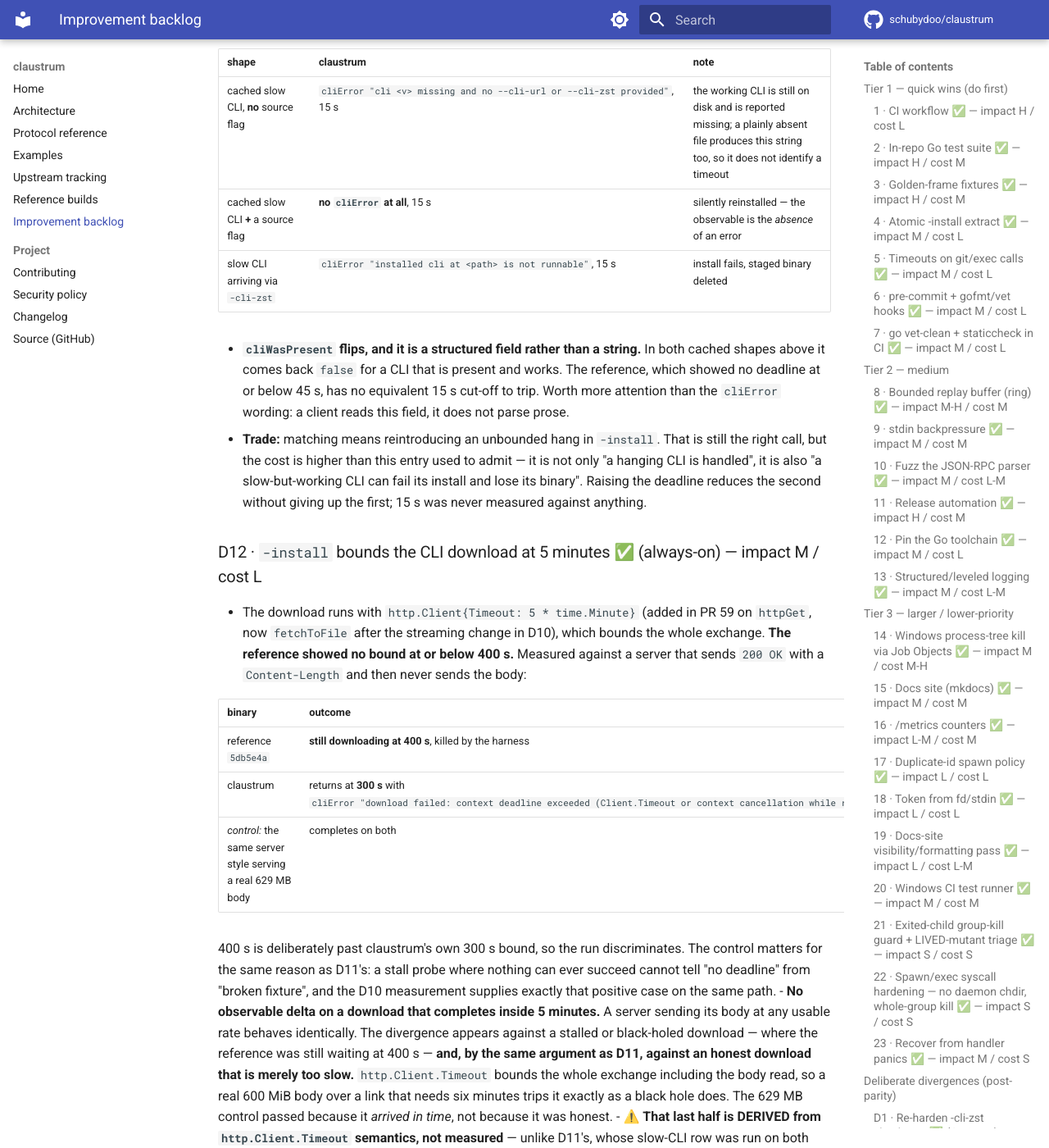
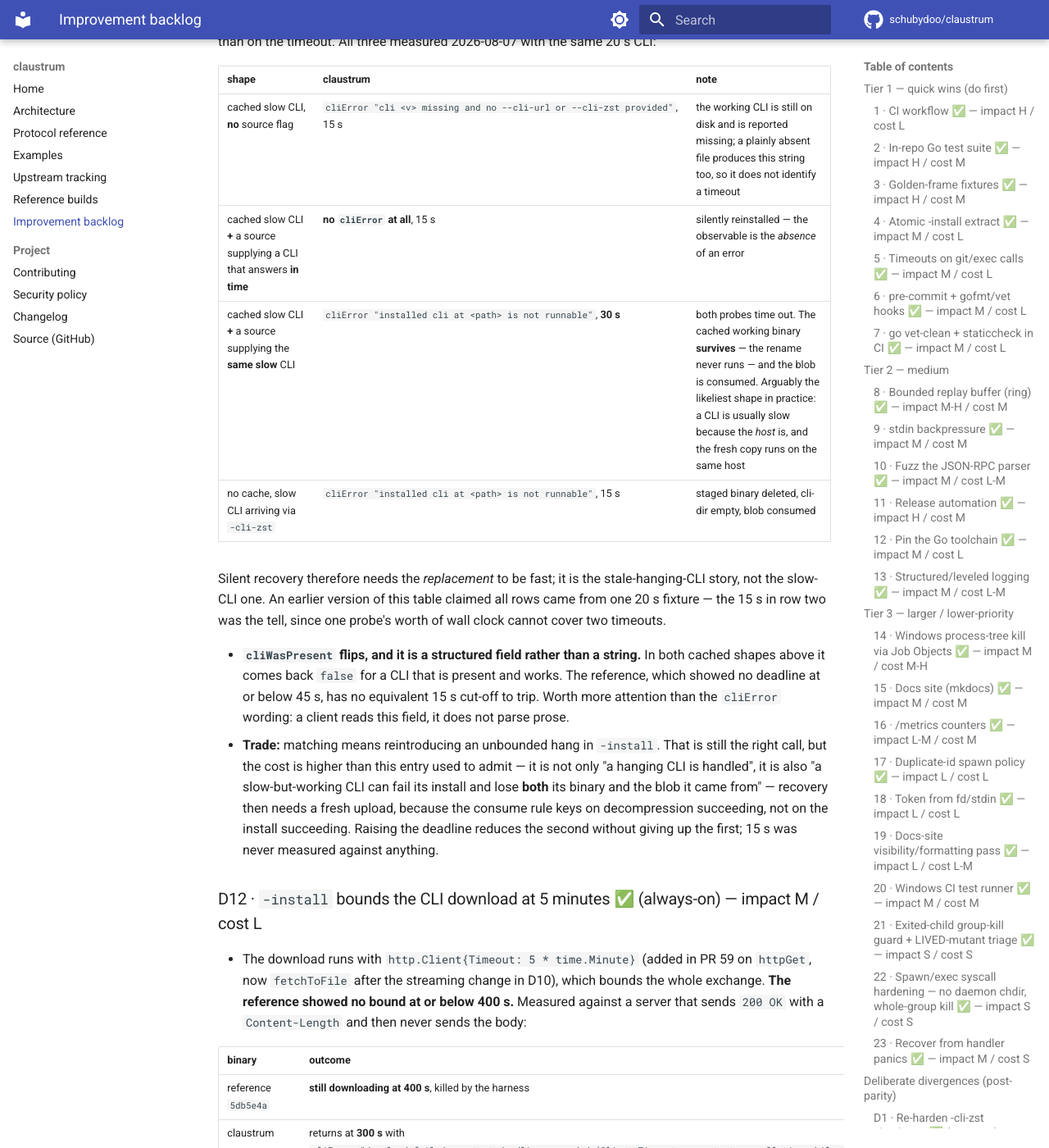
Before and after one commit to schubydoo/claustrum, an MkDocs documentation site: the page built from docs/IMPROVEMENTS.md, in a window 1280 px wide and 1400 px high, scrolled down 19202 px. Shown: the whole window at 82% size. Built offline with MkDocs 1.6.1 and Material for MkDocs 9.7.7, drawn with Linux system fonts in a browser that asks for light colours; comment, search, counter and statistics services are not loaded; some of the changed text lies outside the part shown.

Commit message:
docs: four measured shapes for D11, not three, and the blob goes too
Three important findings from round 4, all against the tables I added last
round. Measured rather than accepted.

The three-shape table claimed all rows came from one 20s fixture. They did not:
row two's fixture supplied a FAST replacement, which is why it recorded 15s --
one probe's worth of wall clock cannot cover two timeouts. The review spotted
that from the number alone. Re-ran the missing shape:

  cached slow CLI + a source supplying the SAME slow CLI
    -> cliError "installed cli at <p> is not runnable", 30s (both probes)
    -> the cached working binary SURVIVES (the rename never runs)
    -> the blob is consumed

That is arguably the likeliest shape in practice, since a CLI is usually slow
because the host is, and the fresh copy runs on the same host. So silent
recovery needs the REPLACEMENT to be fast: it is the stale-hanging-CLI story,
not the slow-CLI one.

Also measured: a FAILED install still consumes the blob. The consume rule keys
on decompression succeeding, not on the install succeeding, so the -cli-zst row
ends with no CLI and no blob -- a re-run then answers "cli <v> missing and no
--cli-url or --cli-zst provided" and recovery needs a fresh upload. The
consumption itself is parity; where the two binaries LAND after it is not.

CLAUDE.md had one "Measured:" governing both the measured D11 half and the
derived D12 half. Split, because that file is loaded into every agent's context
and is the copy that gets quoted -- the same route that carried a defect in each
of the last two rounds.

Co-Authored-By: Claude Opus 4.8 <noreply@anthropic.com>

```diff
--- a/docs/IMPROVEMENTS.md
+++ b/docs/IMPROVEMENTS.md
@@ -853,7 +853,7 @@ completes it with `git.worktree_remove`, which shares the predicate
 
   | scenario | reference `5db5e4a` | claustrum |
   |---|---|---|
-  | 20 s CLI, installed via `-cli-zst` | **installs it**, no `cliError`, returns at 20 s | **fails** at 15 s: `cliError "installed cli at <path> is not runnable"`, and the staged binary is deleted — the cli-dir is left **empty** |
+  | 20 s CLI, installed via `-cli-zst` | **installs it**, no `cliError`, returns at 20 s | **fails** at 15 s: `cliError "installed cli at <path> is not runnable"`, staged binary deleted, cli-dir left **empty** — **and the blob is consumed anyway**, so a re-run has nothing to install from |
   | *control:* the same fixture with a CLI that answers instantly | installs, 0 s | installs, 0 s |
 
   The control is what makes it attributable: the only variable between the rows is
@@ -872,8 +872,14 @@ completes it with `git.worktree_remove`, which shares the predicate
   | shape | claustrum | note |
   |---|---|---|
   | cached slow CLI, **no** source flag | `cliError "cli <v> missing and no --cli-url or --cli-zst provided"`, 15 s | the working CLI is still on disk and is reported missing; a plainly absent file produces this string too, so it does not identify a timeout |
-  | cached slow CLI **+** a source flag | **no `cliError` at all**, 15 s | silently reinstalled — the observable is the *absence* of an error |
-  | slow CLI arriving via `-cli-zst` | `cliError "installed cli at <path> is not runnable"`, 15 s | install fails, staged binary deleted |
+  | cached slow CLI **+** a source supplying a CLI that answers **in time** | **no `cliError` at all**, 15 s | silently reinstalled — the observable is the *absence* of an error |
+  | cached slow CLI **+** a source supplying the **same slow** CLI | `cliError "installed cli at <path> is not runnable"`, **30 s** | both probes time out. The cached working binary **survives** — the rename never runs — and the blob is consumed. Arguably the likeliest shape in practice: a CLI is usually slow because the *host* is, and the fresh copy runs on the same host |
+  | no cache, slow CLI arriving via `-cli-zst` | `cliError "installed cli at <path> is not runnable"`, 15 s | staged binary deleted, cli-dir empty, blob consumed |
+
+  Silent recovery therefore needs the *replacement* to be fast; it is the
+  stale-hanging-CLI story, not the slow-CLI one. An earlier version of this table
+  claimed all rows came from one 20 s fixture — the 15 s in row two was the tell,
+  since one probe's worth of wall clock cannot cover two timeouts.
 
 - **`cliWasPresent` flips, and it is a structured field rather than a string.**
   In both cached shapes above it comes back `false` for a CLI that is present and
@@ -883,7 +889,9 @@ completes it with `git.worktree_remove`, which shares the predicate
 - **Trade:** matching means reintroducing an unbounded hang in `-install`. That is
   still the right call, but the cost is higher than this entry used to admit — it
   is not only "a hanging CLI is handled", it is also "a slow-but-working CLI can
-  fail its install and lose its binary". Raising the deadline reduces the second
+  fail its install and lose **both** its binary and the blob it came from" —
+  recovery then needs a fresh upload, because the consume rule keys on
+  decompression succeeding, not on the install succeeding. Raising the deadline reduces the second
   without giving up the first; 15 s was never measured against anything.
 
 ### D12 · `-install` bounds the CLI download at 5 minutes ✅ (always-on) — impact M / cost L
```
Also changed, not shown: CLAUDE.md (+5 -3 lines), docs/PROTOCOL.md (+3 -2 lines).
